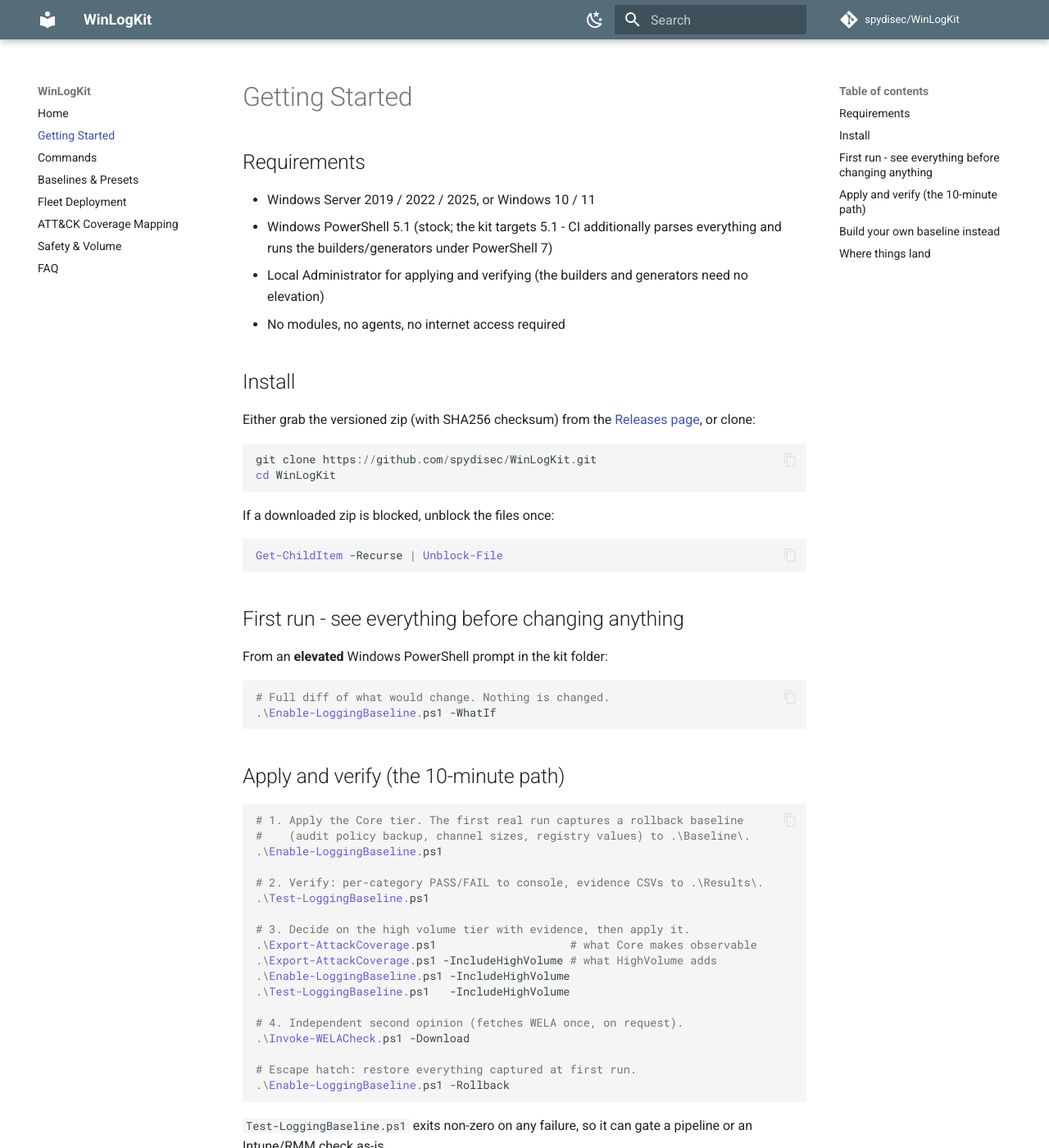
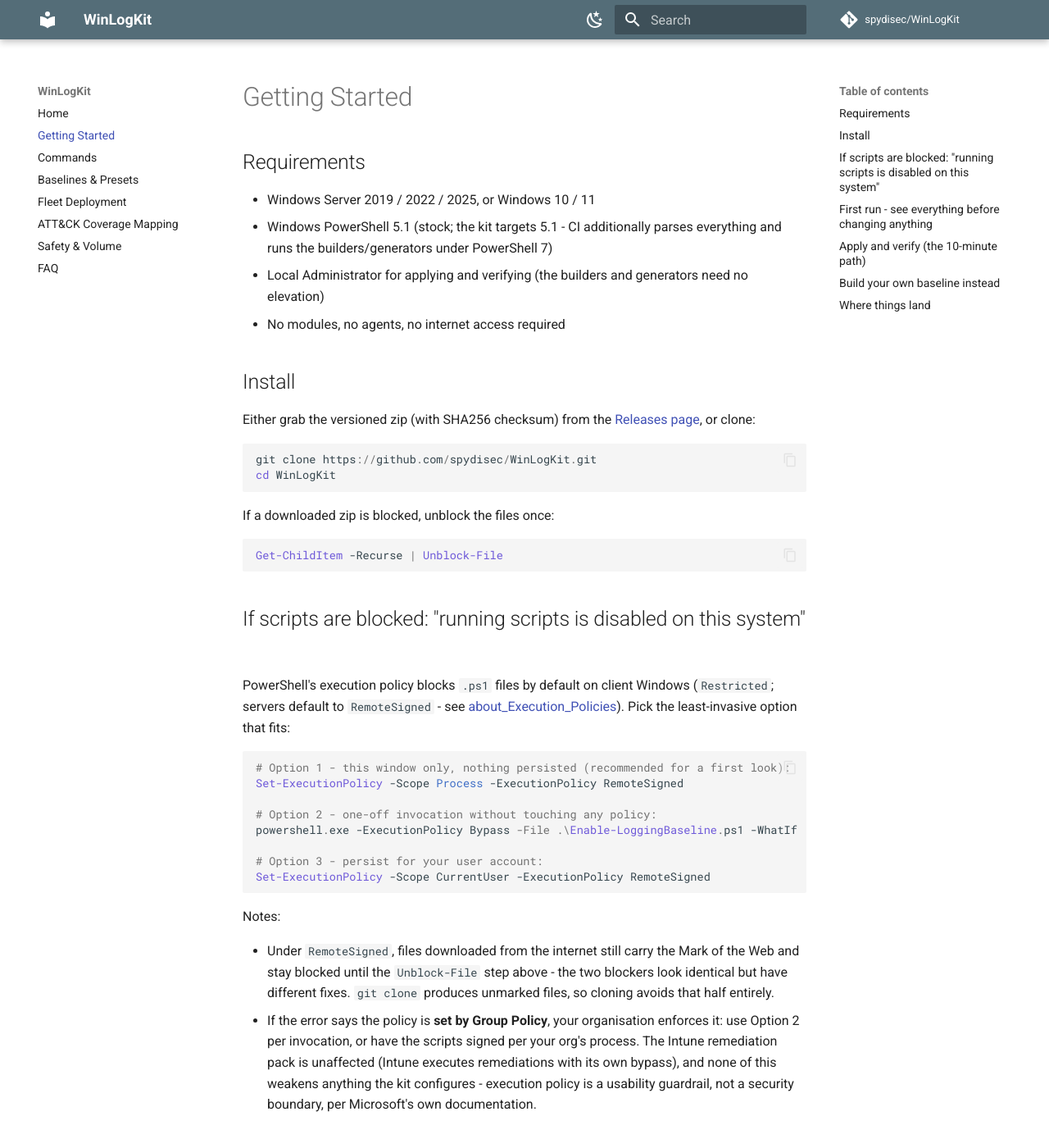
Before and after one commit to spydisec/WinLogKit, an MkDocs documentation site: the page built from docs/getting-started.md, in a window 1280 px wide and 1400 px high. Shown: the whole window at 82% size. Built offline with MkDocs 1.6.1 and Material for MkDocs 9.7.7, drawn with Linux system fonts in a browser that asks for light colours; comment, search, counter and statistics services are not loaded.

Commit message:
Getting Started: cover the execution policy blocker (#9)
'Running scripts is disabled on this system' hit on first field use. New
section with least-invasive-first options (Process-scope RemoteSigned,
per-invocation Bypass, CurrentUser persist), the GPO-enforced case, the
distinction from Mark-of-the-Web blocking, and Microsoft's
about_Execution_Policies reference. README quick start points to it.

Co-authored-by: Claude Fable 5 <noreply@anthropic.com>

````diff
--- a/docs/getting-started.md
+++ b/docs/getting-started.md
@@ -24,6 +24,37 @@ If a downloaded zip is blocked, unblock the files once:
 ```powershell
 Get-ChildItem -Recurse | Unblock-File
 ```
+
+## If scripts are blocked: "running scripts is disabled on this system"
+
+PowerShell's execution policy blocks `.ps1` files by default on client
+Windows (`Restricted`; servers default to `RemoteSigned` - see
+[about_Execution_Policies](https://learn.microsoft.com/powershell/module/microsoft.powershell.core/about/about_execution_policies)).
+Pick the least-invasive option that fits:
+
+```powershell
+# Option 1 - this window only, nothing persisted (recommended for a first look):
+Set-ExecutionPolicy -Scope Process -ExecutionPolicy RemoteSigned
+
+# Option 2 - one-off invocation without touching any policy:
+powershell.exe -ExecutionPolicy Bypass -File .\Enable-LoggingBaseline.ps1 -WhatIf
+
+# Option 3 - persist for your user account:
+Set-ExecutionPolicy -Scope CurrentUser -ExecutionPolicy RemoteSigned
+```
+
+Notes:
+
+- Under `RemoteSigned`, files downloaded from the internet still carry the
+  Mark of the Web and stay blocked until the `Unblock-File` step above -
+  the two blockers look identical but have different fixes. `git clone`
+  produces unmarked files, so cloning avoids that half entirely.
+- If the error says the policy is **set by Group Policy**, your organisation
+  enforces it: use Option 2 per invocation, or have the scripts signed per
+  your org's process. The Intune remediation pack is unaffected (Intune
+  executes remediations with its own bypass), and none of this weakens
+  anything the kit configures - execution policy is a usability guardrail,
+  not a security boundary, per Microsoft's own documentation.
 
 ## First run - see everything before changing anything
 
````
Also changed, not shown: README.md (+4 -0 lines).
